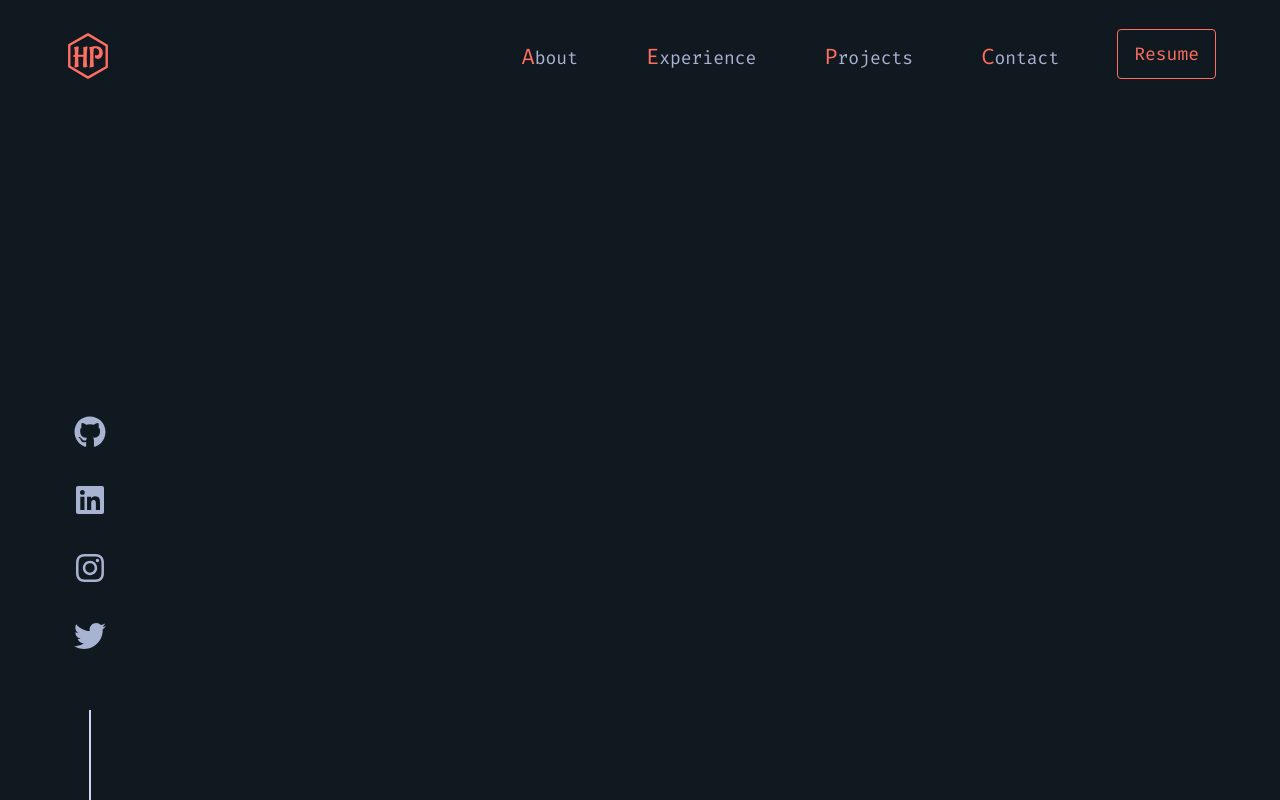
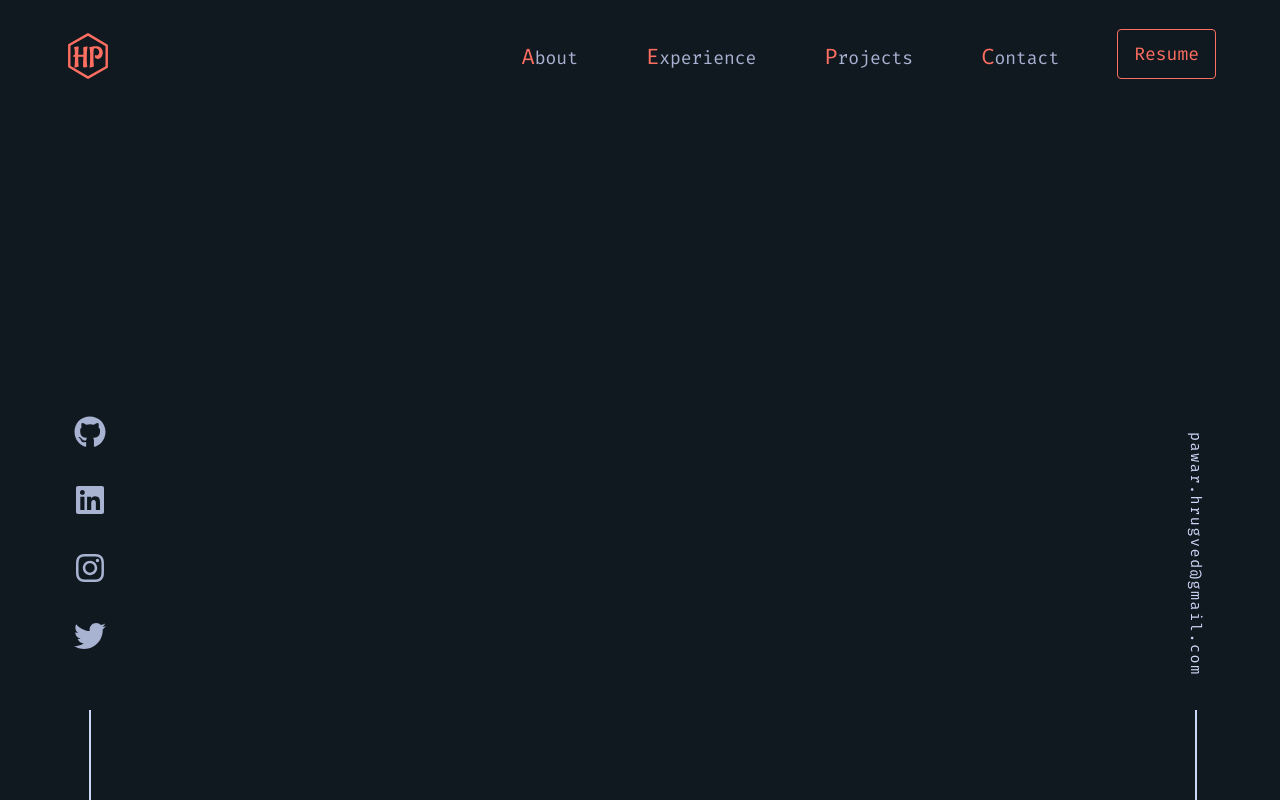
Before and after one commit to iamhrugved/Portfolio, a Next.js app: page / in a window 1280 px wide. Built offline with nearby package versions, Linux system fonts and the light colour scheme.

Commit message:
Added email link

```diff
--- /dev/null
+++ b/src/components/Email.tsx
@@ -0,0 +1,18 @@
+import Link from 'next/link'
+import React from 'react'
+
+function Email() {
+    return (
+        <div className='email'>
+            <Link
+                href='mailto:pawar.hrugved@gmail.com'
+                className='email-link'
+                target='_blank'
+            >
+                pawar.hrugved@gmail.com
+            </Link>
+        </div>
+    )
+}
+
+export default Email
--- a/src/pages/index.tsx
+++ b/src/pages/index.tsx
@@ -1,3 +1,4 @@
+import Email from '@/components/Email'
 import Socials from '@/components/Socials'
 import Navbar from '@/sections/Navbar'
 import React from 'react'
@@ -7,6 +8,7 @@ const Index = () => {
     <div className='app'>
       <Navbar />
       <Socials />
+      <Email />
     </div>
   )
 }
--- /dev/null
+++ b/src/scss/components/_email.scss
@@ -0,0 +1,39 @@
+.email {
+    position: fixed;
+    bottom: 0;
+    right: 4rem;
+    display: flex;
+    flex-direction: column;
+    gap: 1.5rem;
+
+    &-link {
+        writing-mode: vertical-rl;
+        text-decoration: none;
+        color: var(--light-slate);
+        font-family: var(--fira-code);
+        font-size: var(--tsm2);
+        letter-spacing: 0.1rem;
+        padding: 10px;
+        outline: 2px dashed transparent;
+        transition: 0.3s ease-in-out;
+
+        &:hover {
+            color: var(--theme-color);
+            transform: translateY(-5px);
+        }
+        &:focus {
+            outline-color: var(--theme-color);
+            transform: translateY(-5px);
+            color: var(--theme-color);
+        }
+    }
+    &::after {
+        content: "";
+        display: block;
+        width: 2px;
+        height: 90px;
+        background-color: var(--light-slate);
+        transition: width 0.3s;
+        margin: 0px auto;
+    }
+}
--- a/src/scss/components/_index.scss
+++ b/src/scss/components/_index.scss
@@ -1,3 +1,4 @@
 @import "logo";
 @import "button";
 @import "socials";
+@import "email";
--- a/src/scss/components/_socials.scss
+++ b/src/scss/components/_socials.scss
@@ -30,12 +30,10 @@
                     transform: translateY(-5px);
                     color: var(--theme-color);
                 }
-
             }
             &:last-child {
                 margin-bottom: 2rem;
             }
-
         }
         &::after {
             content: "";
```
